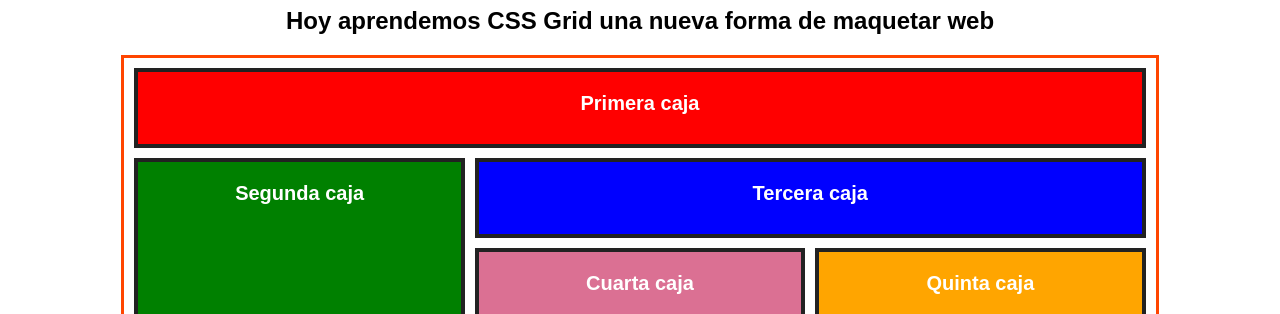
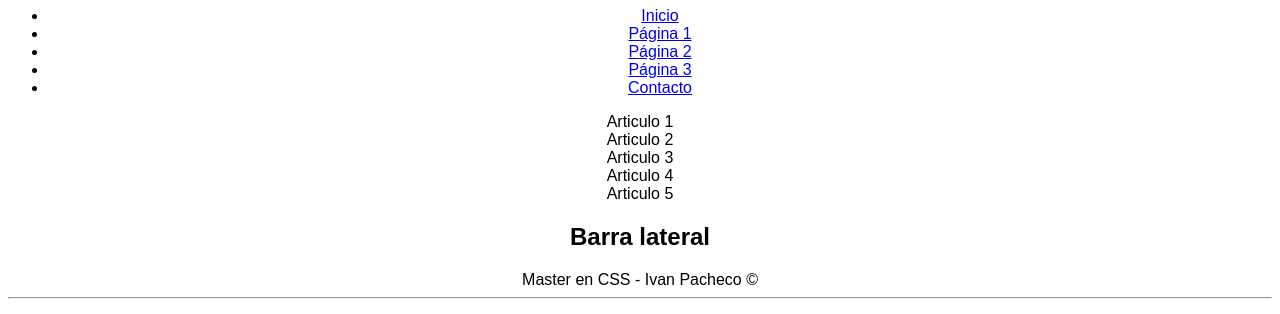
Before and after one commit to IvanPMa/master-css, a plain HTML site: page Learning CSS Grid/index.html in a window 1280 px wide. Shown: the part 73-387 px from the top of the page. Drawn offline with Linux system fonts and the light colour scheme.

Commit message:
HTML ejercicio CSS Grid

```diff
--- a/Learning CSS Grid/index.html
+++ b/Learning CSS Grid/index.html
@@ -10,7 +10,56 @@
     </head>
 
     <body>
+        <!--CABECERA    (arriba del todo y ocupe el 100%)
+                TITULO
+            MENU        (debajo de la cabecera y ocupa el  100%)
+            CONTENIDO   (debajo del menu y al lado de lateral)
+            LATERAL     (debajo del menu y a la derecha del contenido)
+            FOOTER      (abajo del todo y ocupe el !00%)
+        -->
 
+        <div id="website">
+            <header id ="cabecera">
+                <h1>Titulo de mi web</h1>
+            </header>
+            <nav id="menu">
+                <ul>
+                    <li> <a href="#">Inicio</a> </li>
+                    <li> <a href="#">Página 1</a> </li>
+                    <li> <a href="#">Página 2</a> </li>
+                    <li> <a href="#">Página 3</a> </li>
+                    <li> <a href="#">Contacto</a> </li>
+                </ul>
+            </nav>
+
+            <section id="contenido">
+                <article>
+                    Articulo 1
+                </article>
+                <article>
+                    Articulo 2
+                </article>
+                <article>
+                    Articulo 3
+                </article>
+                <article>
+                    Articulo 4
+                </article>
+                <article>
+                    Articulo 5
+                </article>
+            </section>
+
+            <aside id="lateral">
+                <h2>Barra lateral</h2>
+            </aside>
+
+            <footer id="pie-pagina">
+                Master en CSS - Ivan Pacheco &copy;
+            </footer>
+        </div>
+
+        <hr>
         <h1>Master en CSS</h1>
         <h2>Hoy aprendemos CSS Grid una nueva forma de maquetar web </h2>
         <div class="layout">
```
